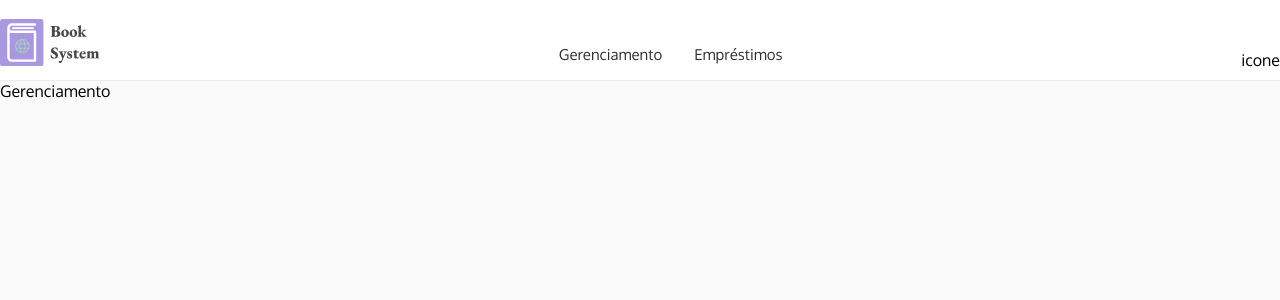
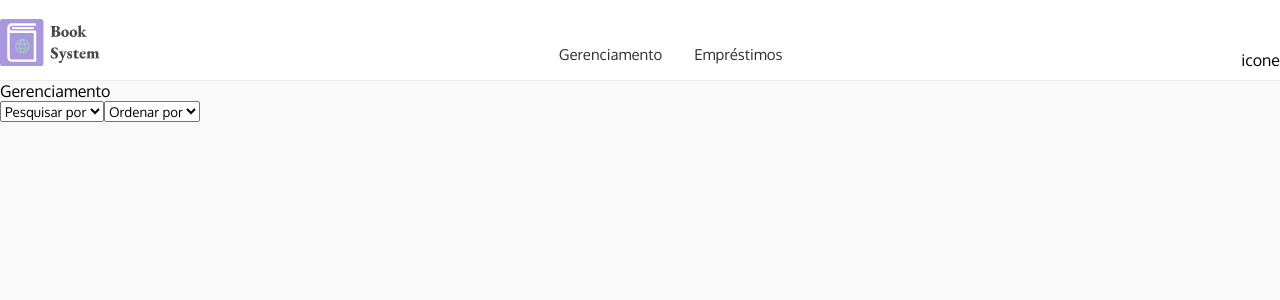
Before and after one commit to JV-projects/BookSystem, a React (Vite) app in the folder BookSystemFront/: page /gerenciamento in a window 1280 px wide. Shown: the top 300 px of the page. Built offline with nearby package versions, Linux system fonts and the light colour scheme.

Commit message:
Gerenciamento | Criação de objetos para uso do select

```diff
--- a/BookSystemFront/src/pages/Gerenciamento.jsx
+++ b/BookSystemFront/src/pages/Gerenciamento.jsx
@@ -1,10 +1,28 @@
 import NavBar from "../components/global/NavBar/NavBar";
+import Select from "../components/global/Select/Select";
 
 function Gerenciamento() {
+
+    let pesquisar = [
+        {value: "titulo", text: "Título"},
+        {value: "isbn", text: "ISBN"},
+        {value: "autor", text: "Autor"},
+        {value: "editora", text: "Editora"},
+        {value: "assunto", text: "Assunto"}
+    ]
+
+    let ordenar = [
+        {value: "titulo", text: "Título"},
+        {value: "autor", text: "Autor"},
+        {value: "editora", text: "Editora"}
+    ]
+
     return(
         <>
             <NavBar/>
             <div>Gerenciamento</div>
+            <Select selected="Pesquisar por" options={pesquisar}/>
+            <Select selected="Ordenar por" options={ordenar}/>
         </>
     )
 }
```
